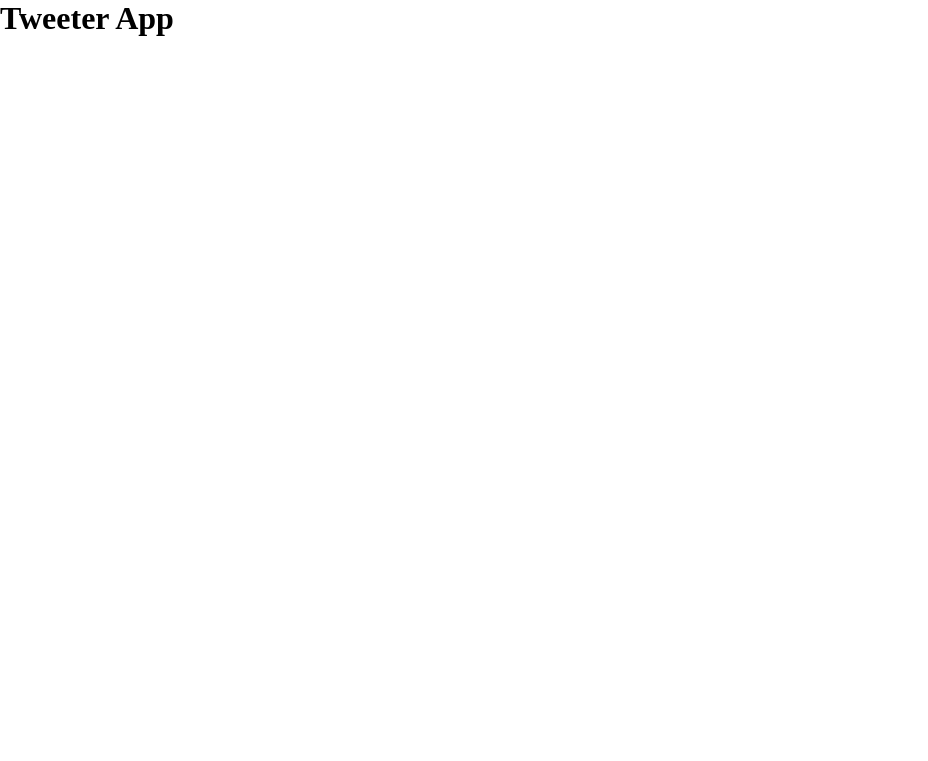
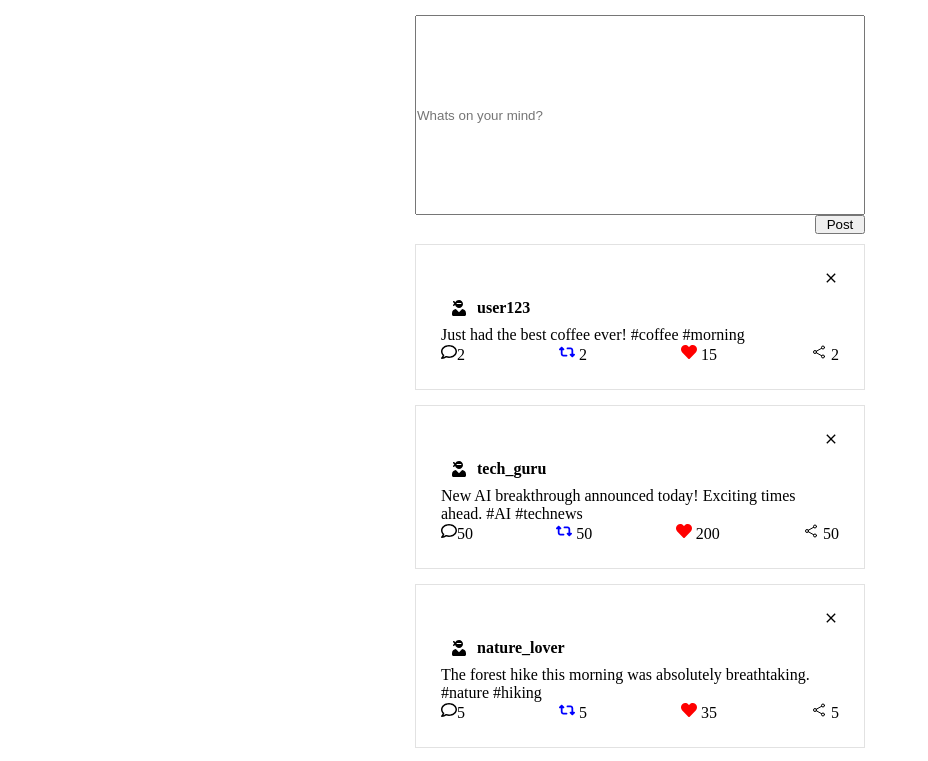
Before and after one commit to mays88/tweeter-app, a React (Vite) app: page / in a window 1280 px wide. Shown: the top 761 px of the page, without its empty margins (0-928 px from the left). Built offline with nearby package versions, Linux system fonts and the light colour scheme.

Commit message:
UI update

```diff
--- a/package.json
+++ b/package.json
@@ -11,7 +11,10 @@
   },
   "dependencies": {
     "react": "^18.2.0",
-    "react-dom": "^18.2.0"
+    "react-dom": "^18.2.0",
+    "react-icons": "^5.2.1",
+    "styled-components": "^6.1.11",
+    "uuid": "^9.0.1"
   },
   "devDependencies": {
     "@types/react": "^18.2.66",
--- a/src/App.jsx
+++ b/src/App.jsx
@@ -1,14 +1,20 @@
-import { useState } from "react";
-import reactLogo from "./assets/react.svg";
-import viteLogo from "/vite.svg";
 import "./App.css";
+import TweetList from "./components/TweetList";
+import styled from "styled-components";
 
+const Container = styled.main`
+    margin: auto;
+    width: 900px;
+    display: flex;
+    flex-direction: column;
+    align-items: center;
+`;
 function App() {
-    const [count, setCount] = useState(0);
-
     return (
         <>
-            <h1>Tweeter App</h1>
+            <Container>
+                <TweetList />
+            </Container>
         </>
     );
 }
--- /dev/null
+++ b/src/components/CreateTweetForm/index.jsx
@@ -0,0 +1,46 @@
+/* eslint-disable react/prop-types */
+import { useState } from "react";
+
+import styled from "styled-components";
+
+const Container = styled.form`
+    display: flex;
+    flex-direction: column;
+    max-width: 450px;
+    margin-bottom: 10px;
+
+    #content {
+        width: 450px;
+        height: 200px;
+    }
+
+    .delButton {
+        width: 50px;
+        align-self: self-end;
+    }
+`;
+
+function CreateTweetForm({ addTweet }) {
+    const [content, setContent] = useState("");
+
+    const handleSubmit = (e) => {
+        e.preventDefault();
+        addTweet(content);
+        setContent("");
+    };
+    return (
+        <Container onSubmit={handleSubmit}>
+            {/* <label htmlFor="">Content</label> */}
+            <input
+                type="text"
+                name="content"
+                id="content"
+                placeholder="Whats on your mind?"
+                value={content}
+                onChange={(e) => setContent(e.target.value)}
+            />
+            <input type="submit" value="Post" className="delButton" />
+        </Container>
+    );
+}
+export default CreateTweetForm;
--- /dev/null
+++ b/src/components/Tweet/index.jsx
@@ -0,0 +1,81 @@
+/* eslint-disable react/prop-types */
+import { FaHeart } from "react-icons/fa";
+import { FaRetweet } from "react-icons/fa6";
+import { FaUserNinja } from "react-icons/fa";
+import { MdOutlineClose } from "react-icons/md";
+import { FaRegComment } from "react-icons/fa";
+import { IoShareSocialOutline } from "react-icons/io5";
+
+import styled from "styled-components";
+
+const Container = styled.div`
+    display: flex;
+    flex-direction: column;
+    padding: 25px;
+    width: 450px;
+    border: 1px solid #d6d6d6b5;
+    margin-bottom: 15px;
+
+    .userContainer {
+        display: flex;
+        align-items: center;
+    }
+
+    .heartIcon {
+        color: red;
+    }
+
+    .retweetIcon {
+        color: blue;
+    }
+
+    .ninjaIcon {
+        margin: 10px;
+    }
+
+    .iconContainer {
+        display: flex;
+        justify-content: space-between;
+        align-items: center;
+    }
+    .closeIcon {
+        align-self: self-end;
+    }
+`;
+
+function Tweet({ tweet, removeTweet }) {
+    return (
+        <Container>
+            <div className="closeIcon">
+                <MdOutlineClose
+                    onClick={() => {
+                        removeTweet(tweet.id);
+                    }}
+                />
+            </div>
+            <div className="userContainer">
+                <FaUserNinja className="ninjaIcon" />
+                <h4>{tweet.username}</h4>
+            </div>
+
+            <div>{tweet.content}</div>
+            <div className="iconContainer">
+                <div>
+                    <FaRegComment />
+                    {tweet.retweets}
+                </div>
+
+                <div>
+                    <FaRetweet className="retweetIcon" /> {tweet.retweets}
+                </div>
+                <div>
+                    <FaHeart className="heartIcon" /> {tweet.likes}
+                </div>
+                <div>
+                    <IoShareSocialOutline /> {tweet.retweets}
+                </div>
+            </div>
+        </Container>
+    );
+}
+export default Tweet;
--- /dev/null
+++ b/src/components/TweetList/index.jsx
@@ -0,0 +1,48 @@
+import { data } from "../../data/data";
+import { useState } from "react";
+import Tweet from "../Tweet";
+import CreateTweetForm from "../CreateTweetForm";
+import { v4 as uuidv4 } from "uuid";
+import styled from "styled-components";
+
+const Container = styled.div`
+    display: flex;
+    flex-direction: column;
+    padding: 15px;
+    align-items: center;
+`;
+function TweetList() {
+    const [tweets, setTweets] = useState(data);
+
+    const addTweet = (newTweet) => {
+        const tweetDoc = {
+            id: uuidv4(),
+            content: newTweet,
+            username: "Mays88",
+            likes: 0,
+            retweets: 0,
+            timestamp: new Date(),
+        };
+        setTweets([tweetDoc, ...tweets]);
+    };
+
+    const removeTweet = (tweetId) => {
+        setTweets(tweets.filter((t) => t.id !== tweetId));
+    };
+
+    return (
+        <Container>
+            <CreateTweetForm addTweet={addTweet} />
+            {tweets.map((item) => {
+                return (
+                    <Tweet
+                        key={item.id}
+                        tweet={item}
+                        removeTweet={removeTweet}
+                    />
+                );
+            })}
+        </Container>
+    );
+}
+export default TweetList;
--- /dev/null
+++ b/src/data/data.js
@@ -0,0 +1,91 @@
+export const data = [
+    {
+        id: "1",
+        username: "user123",
+        content: "Just had the best coffee ever! #coffee #morning",
+        timestamp: "2024-05-29T08:30:00Z",
+        likes: 15,
+        retweets: 2,
+    },
+    {
+        id: "2",
+        username: "tech_guru",
+        content:
+            "New AI breakthrough announced today! Exciting times ahead. #AI #technews",
+        timestamp: "2024-05-29T09:15:00Z",
+        likes: 200,
+        retweets: 50,
+    },
+    {
+        id: "3",
+        username: "nature_lover",
+        content:
+            "The forest hike this morning was absolutely breathtaking. #nature #hiking",
+        timestamp: "2024-05-29T10:00:00Z",
+        likes: 35,
+        retweets: 5,
+    },
+    {
+        id: "4",
+        username: "sportsfanatic",
+        content:
+            "What a game last night! Still can't believe that last-minute goal. #soccer #champions",
+        timestamp: "2024-05-29T11:00:00Z",
+        likes: 120,
+        retweets: 30,
+    },
+    {
+        id: "5",
+        username: "foodie_heaven",
+        content:
+            "Just tried the new sushi place in town. Delicious! #foodie #sushi",
+        timestamp: "2024-05-29T12:45:00Z",
+        likes: 75,
+        retweets: 10,
+    },
+    {
+        id: "6",
+        username: "traveler_jane",
+        content:
+            "Exploring the beautiful streets of Paris today. #travel #Paris",
+        timestamp: "2024-05-29T13:30:00Z",
+        likes: 90,
+        retweets: 20,
+    },
+    {
+        id: "7",
+        username: "bookworm_bob",
+        content:
+            "Just finished reading an amazing book. Highly recommend it! #books #reading",
+        timestamp: "2024-05-29T14:15:00Z",
+        likes: 50,
+        retweets: 8,
+    },
+    {
+        id: "8",
+        username: "music_mania",
+        content:
+            "Can't stop listening to the new album by my favorite artist. #music #newrelease",
+        timestamp: "2024-05-29T15:00:00Z",
+        likes: 130,
+        retweets: 25,
+    },
+    {
+        id: "9",
+        username: "movie_buff",
+        content:
+            "Watched an incredible movie last night. Still thinking about it! #movies #cinema",
+        timestamp: "2024-05-29T16:45:00Z",
+        likes: 85,
+        retweets: 15,
+    },
+    {
+        id: "10",
+        username: "fitness_freak",
+        content:
+            "Just finished a killer workout. Feeling great! #fitness #workout",
+        timestamp: "2024-05-29T17:30:00Z",
+        likes: 60,
+        retweets: 12,
+    },
+];
```
Also changed, not shown: 1 other file (tests, documents, lock files or other folders).
